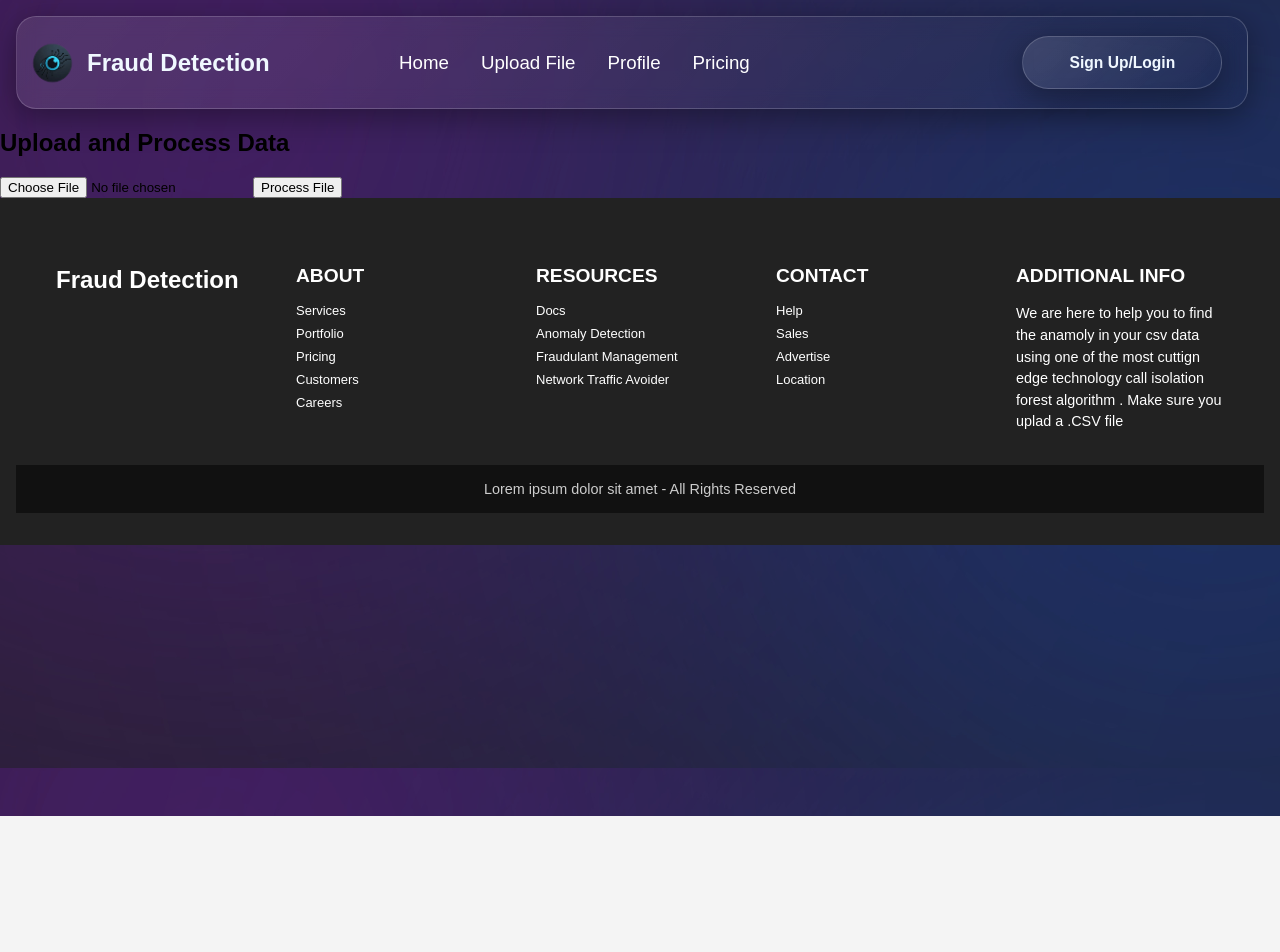
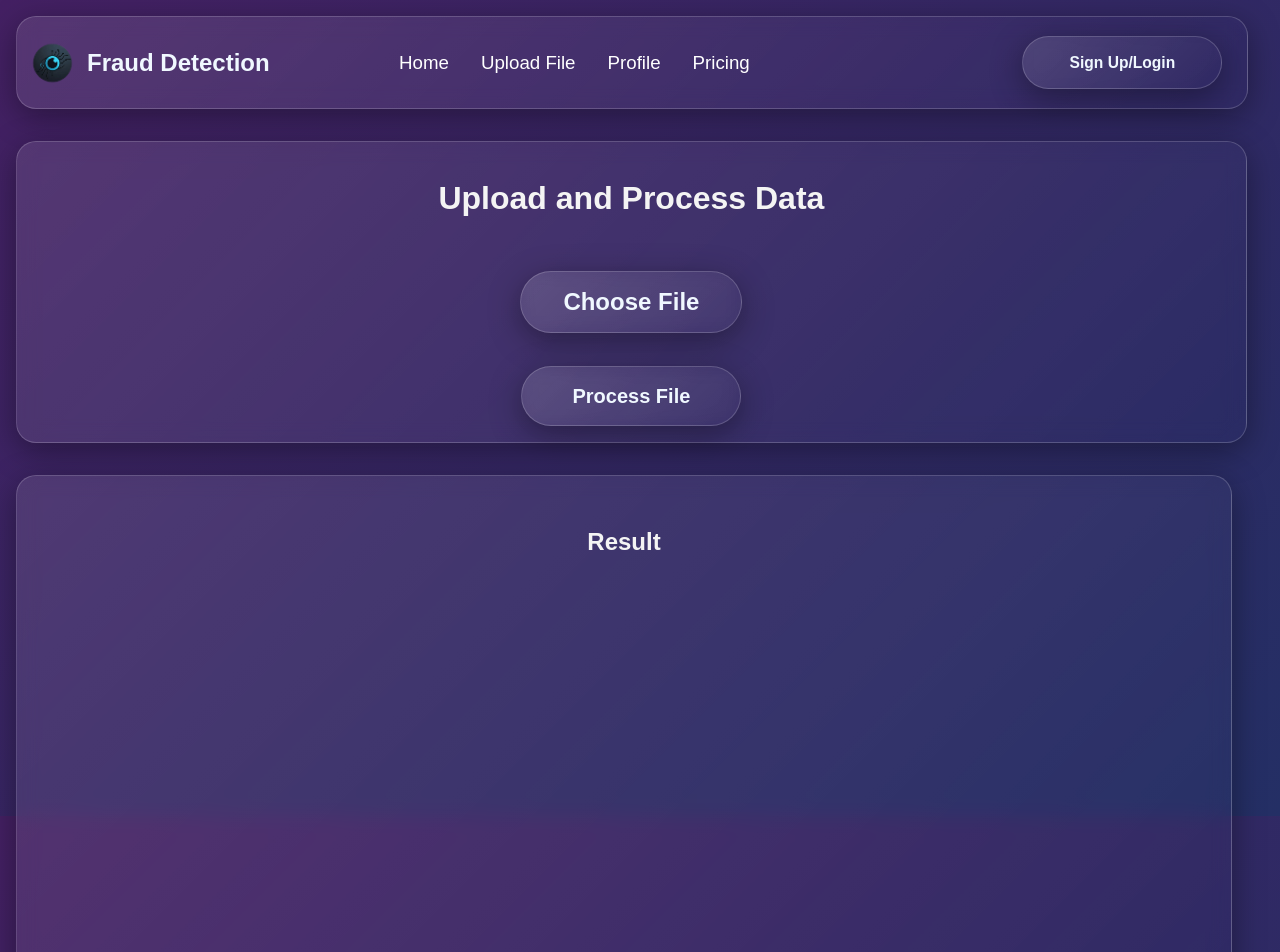
Before and after one commit to keerthirajsivashankar/Data-Detective, a React (Vite) app: page /processing in a window 1280 px wide. Shown: the top 952 px of the page. Before the commit the page ends 816 px from the top, so only its background shows below. Built offline with nearby package versions, Linux system fonts and the light colour scheme.

Commit message:
started with main Page

```diff
--- a/src/Pages/Processing.jsx
+++ b/src/Pages/Processing.jsx
@@ -18,10 +18,25 @@ const ProcessingPage = () => {
 
   return (
     <div className="processing-page">
-      <h2>Upload and Process Data</h2>
-      <input type="file" onChange={handleFileUpload} />
-      <button onClick={handleProcess}>Process File</button>
-      {file && <p>Uploaded File: {file.name}</p>}
+      <div className="result-1">
+        <h1>Upload and Process Data</h1>
+        {/* Hidden file input */}
+        <input
+          id="file-upload"
+          type="file"
+          onChange={handleFileUpload}
+          style={{ display: "none" }}
+        />
+        {/* Label styled as button */}
+        <label htmlFor="file-upload" className="ubtn">
+          <h2>Choose File</h2>
+        </label>
+        <button className="ubtn" onClick={handleProcess}><h2>Process File</h2></button>
+        {file && <p>Uploaded File: {file.name}</p>}
+      </div>
+      <div className="result">
+        <h2>Result</h2>
+      </div>
     </div>
   );
 };
--- a/src/index.css
+++ b/src/index.css
@@ -2,9 +2,8 @@ body {
   font-family: Arial, sans-serif;
   margin: 0;
   padding: 0;
-  background-color: #f4f4f4;
   height: 100vh;
-  background-image: url("./assets/bbg_dd.png");
+  background: linear-gradient(135deg,#442063,#242f65);
 }
 
 
@@ -37,3 +36,61 @@ body {
 }
 
 /* HomePage.css */
+
+/*Processing Page*/
+.processing-page{
+  color: #f4f4f4;
+  width: 100%;
+  border-radius: 20px;
+  display: flex;
+  justify-content: center;
+  flex-direction: column;
+
+
+}
+.result-1{
+  height: 300px;
+  width: 96%;
+  margin: 1rem;
+  background: linear-gradient(135deg, rgba(255, 255, 255, 0.1), rgba(255, 255, 255, 0));
+  backdrop-filter: blur(10px);
+  -webkit-backdrop-filter: blur(10px);
+  border:1px solid rgba(255, 255, 255, 0.18);
+  box-shadow: 0 8px 32px 0 rgba(0, 0, 0, 0.37);
+  display: flex;
+  justify-content: center;
+  align-items: center;
+  flex-direction: column;
+  justify-content: space-around;
+  border-radius: 20px;
+}
+.result{
+  height: 500px;
+  width: 1150px;
+  margin: 1rem;
+  background: linear-gradient(135deg, rgba(255, 255, 255, 0.1), rgba(255, 255, 255, 0));
+  backdrop-filter: blur(10px);
+  -webkit-backdrop-filter: blur(10px);
+  border:1px solid rgba(255, 255, 255, 0.18);
+  box-shadow: 0 8px 32px 0 rgba(0, 0, 0, 0.37);
+  display: flex;
+  justify-content: center;
+  padding: 2rem;
+  border-radius: 20px;
+}
+.ubtn{
+  height: 60px;
+  width: 220px;
+  border-radius: 35px;
+  border: 0px solid ;
+  background: linear-gradient(135deg, rgba(255, 255, 255, 0.1), rgba(255, 255, 255, 0));
+  backdrop-filter: blur(10px);
+  -webkit-backdrop-filter: blur(10px);
+  color: aliceblue;
+  border:1px solid rgba(255, 255, 255, 0.18);
+  box-shadow: 0 8px 32px 0 rgba(0, 0, 0, 0.37);
+  text-align: center;
+  display: flex;
+  align-items: center;
+  justify-content: center;
+}
```
